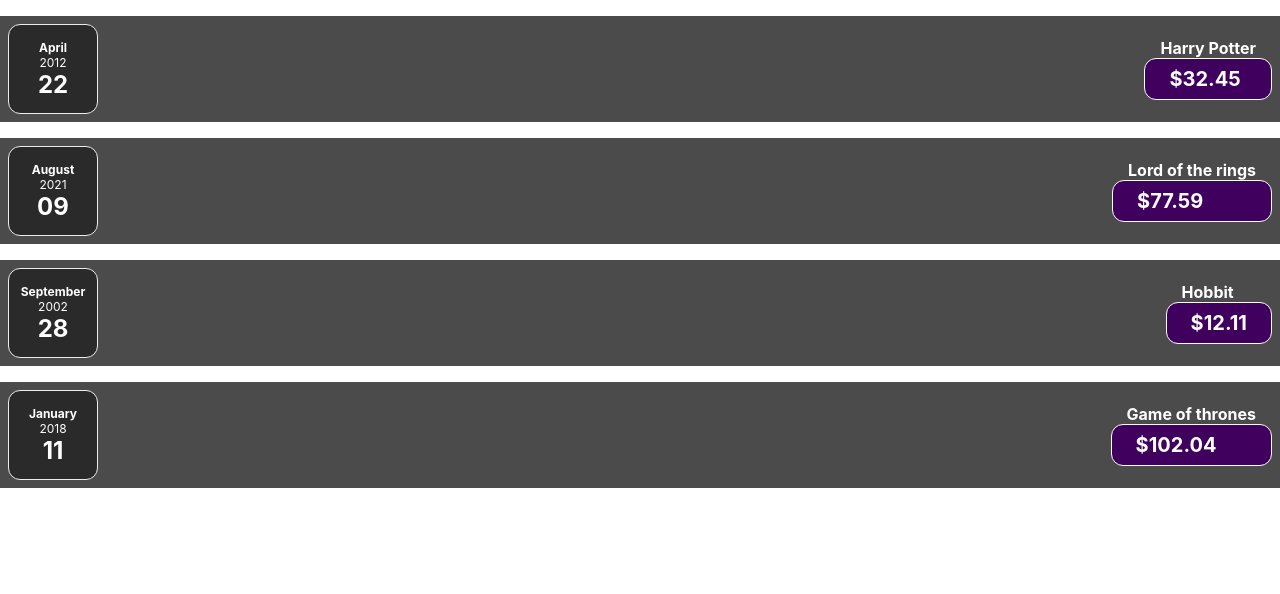
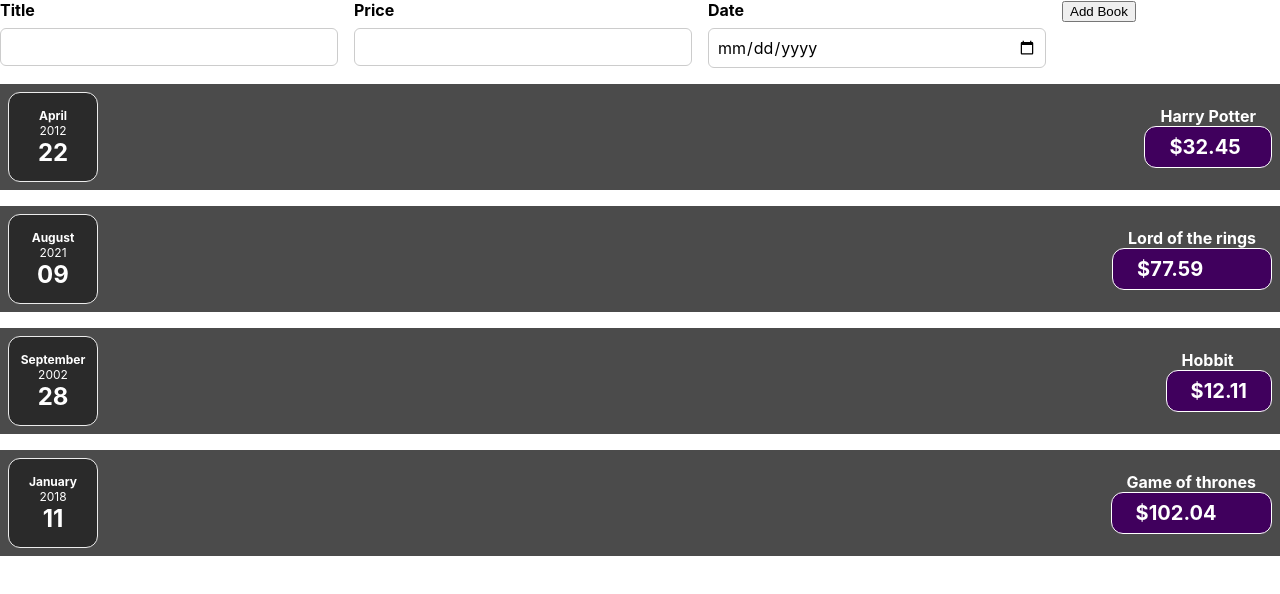
Before and after one commit to PanosZacharatos/Books, a React (Create React App) app: page / in a window 1280 px wide. Shown: the top 594 px of the page. Built offline with nearby package versions, Linux system fonts and the light colour scheme.

Commit message:
Creating a form for adding a new book

```diff
--- a/src/App.js
+++ b/src/App.js
@@ -1,5 +1,6 @@
 //import './App.css';
-import Book from "./Book";
+import Book from "./BookComponents/Book";
+import NewBook from "./BookComponents/NewBook";
 
 function App() {
   const books = [
@@ -30,6 +31,7 @@
   ];
   return (
     <div className="App">
+      <NewBook />
       <Book books={books} />
     </div>
   );
--- /dev/null
+++ b/src/BookComponents/BookForm.css
@@ -0,0 +1,26 @@
+.new_books {
+  display: flex;
+  flex-wrap: wrap;
+  gap: 1rem;
+  margin-bottom: 1rem;
+  text-align: left;
+}
+
+.new_book label {
+  font-weight: bold;
+  margin-bottom: 0.5rem;
+  display: block;
+}
+
+.new_book input {
+  font: inherit;
+  padding: 0.5rem;
+  border-radius: 6px;
+  border: 1px solid #ccc;
+  width: 20rem;
+  max-width: 100%;
+}
+
+.new_book_submit {
+  text-align: right;
+}
--- /dev/null
+++ b/src/BookComponents/BookForm.js
@@ -0,0 +1,75 @@
+import React,{useState} from 'react';
+import './BookForm.css';
+
+function BookForm() {
+    const [title,setTitle] = useState('');
+    const [price,setPrice] = useState('');
+    const [date,setDate] = useState('');
+
+    const titleChangeHandler = (e) =>{
+        setTitle(e.target.value);
+        //console.log(e.target.value);
+    }
+    const priceChangeHandler = (e) =>{
+        setPrice(e.target.value);
+        //console.log(e.target.value);
+    }
+
+    const dateChangeHandler = (e) =>{
+        setDate(e.target.value);
+        //console.log(e.target.value);
+    };
+
+    const handleSubmit = (e) =>{
+        e.preventDefault();
+        const bookData = {
+            title,
+            price,
+            date
+        };
+        setTitle('');
+        setPrice('');
+        setDate('');
+        //console.log(bookData);
+    };
+
+    return (
+        <form onSubmit={handleSubmit}>
+            <div className="new_books">
+                <div className="new_book">
+                    <label>Title</label>
+                    <input
+                        type = "text"
+                        value={title}
+                        onChange={titleChangeHandler}
+                    />
+                </div>
+                <div className="new_book">
+                    <label>Price</label>
+                    <input
+                        type = "number"
+                        min = '0.1'
+                        step= '0.1'
+                        value = {price}
+                        onChange={priceChangeHandler}
+                    />
+                </div>
+                <div className="new_book">
+                    <label>Date</label>
+                    <input
+                        type= "date"
+                        min = '2000-01-01'
+                        max = '2021-12-31'
+                        value = {date}
+                        onChange={dateChangeHandler}
+                    />
+                </div>
+                <div className='new_book_submit'>
+                    <button type='submit'>Add Book</button>
+                </div>
+            </div>
+        </form>
+    )
+}
+
+export default BookForm;
--- /dev/null
+++ b/src/BookComponents/NewBook.js
@@ -0,0 +1,12 @@
+import React from 'react';
+import BookForm from './BookForm';
+
+function NewBook() {
+    return (
+        <div>
+            <BookForm />
+        </div>
+    )
+}
+
+export default NewBook;
--- a/src/Card.css
+++ /dev/null
@@ -1,4 +0,0 @@
-.card {
-  border-radius: 12px;
-  box-shadow: 0 1px 8px rgba(0, 0, 0, 0.25);
-}
```
Also changed, not shown: src/Card.js (deleted, +0 -12 lines), src/BookComponents/Book.js (renamed from src/Book.js), src/BookComponents/BookDate.css (renamed from src/BookDate.css), src/BookComponents/BookDate.js (renamed from src/BookDate.js), src/BookComponents/BookItem.css (renamed from src/BookItem.css), src/BookComponents/Bookitem.js (renamed from src/Bookitem.js), src/BookComponents/NewBook.css (added).
